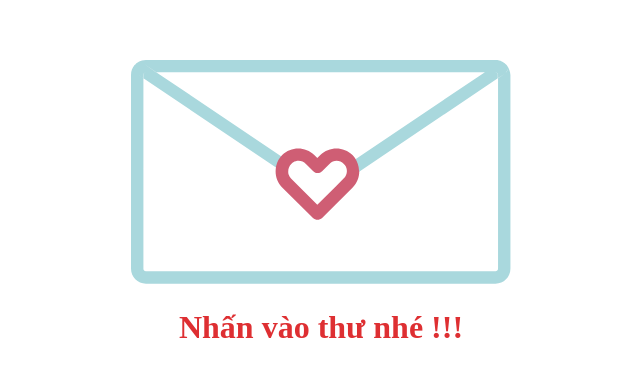
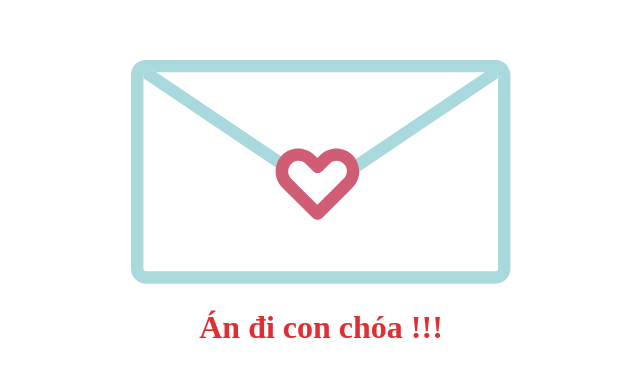
Before and after one commit to vdhung900/Christmas, a plain HTML site: page index.html in a window 1280 px wide. Shown: the part 194-570 px from the top of the page, without its empty margins (319-959 px from the left). Drawn offline with Linux system fonts and the light colour scheme.

Commit message:
Update index.html

```diff
--- a/index.html
+++ b/index.html
@@ -1067,7 +1067,7 @@
             <g id="__id2_s23t51u2c"><path d="M148.8,2.3c0-0.1-0.1-0.2-0.2-0.3c-0.3-0.3-0.6-0.6-0.9-0.8c-0.4-0.2-0.8-0.3-1.2-0.3c0.4,0,0.9,0.1,1.2,0.3  c-1-0.8-2.2-1.2-3.6-1.2H5.9C4.5,0,3.3,0.5,2.3,1.2C2.1,1.3,1.9,1.5,1.8,1.7C1.7,1.8,1.5,1.9,1.4,2C0.5,3.1,0,4.4,0,5.9v76.7  c0,3.2,2.6,5.9,5.9,5.9h138.3c3.2,0,5.9-2.6,5.9-5.9V5.9C150,4.5,149.5,3.3,148.8,2.3z M147.9,5.4l-2.7,1.8v75.4c0,0.6-0.5,1-1,1  H5.9c-0.6,0-1-0.5-1-1V7.2L2.1,5.3l2.7,1.8V5.9c0-0.6,0.5-1,1-1h0.1c-0.6,0-1,0.5-1,1v1.3l52.9,35.6c0.3-1.6,1.1-3.1,2.3-4.2  l-50-33.7H10L4.8,1.3L10,4.8h130L88.2,39.7c1,1.4,1.5,3,1.6,4.8l55.3-37.3V5.9c0.1-0.6-0.4-1.1-1-1.1h0.1c0.6,0,1,0.5,1,1v1.3  L147.9,5.4c0.7-0.5,1-1.3,1.1-2C149,4.2,148.6,5,147.9,5.4z" style="fill: rgb(169, 216, 221);"></path></g>
             <g id="__id3_s23t51u2c"><path d="M90.2,43.7c-0.1-1.8-0.6-3.4-1.6-4.9c-0.3-0.4-0.6-0.8-1-1.2c-3.5-3.5-9.2-3.5-12.7,0l-1.2,1.2l-1.2-1.2  c-3.5-3.5-9.2-3.5-12.7,0c0,0,0,0,0,0c-1.2,1.2-2,2.7-2.4,4.4c-0.1,0.6-0.2,1.3-0.2,2c0,2.4,0.9,4.7,2.6,6.4L72,62.5  c0.5,0.5,1.1,0.7,1.8,0.7c0.6,0,1.3-0.2,1.8-0.7l12.1-12.1c1.7-1.7,2.6-4,2.6-6.4C90.3,43.9,90.2,43.8,90.2,43.7z M73.7,57.3  L63.3,46.9c-0.4-0.4-0.7-0.9-0.9-1.5c-0.2-0.4-0.2-0.9-0.2-1.4c0-1.1,0.4-2.1,1.2-2.9c0.2-0.2,0.5-0.4,0.8-0.6  c0.6-0.4,1.3-0.6,2.1-0.6c1.1,0,2.1,0.4,2.9,1.2l2.9,2.9c1,1,2.5,1,3.5,0l2.9-2.9c1.6-1.6,4.1-1.6,5.7,0c0.1,0.1,0.2,0.3,0.4,0.4  c1.2,1.6,1.1,3.8-0.4,5.3l-2.9,2.9L73.7,57.3z" style="fill: rgb(207, 94, 116);"></path></g>
             </svg>
-            <h1 style="text-align: center;color:#de2f32">Nhấn vào thư nhé !!!</h1>
+            <h1 style="text-align: center;color:#de2f32">Án đi con chóa !!!</h1>
     </div>
 
    <div class="christmas" >
```
